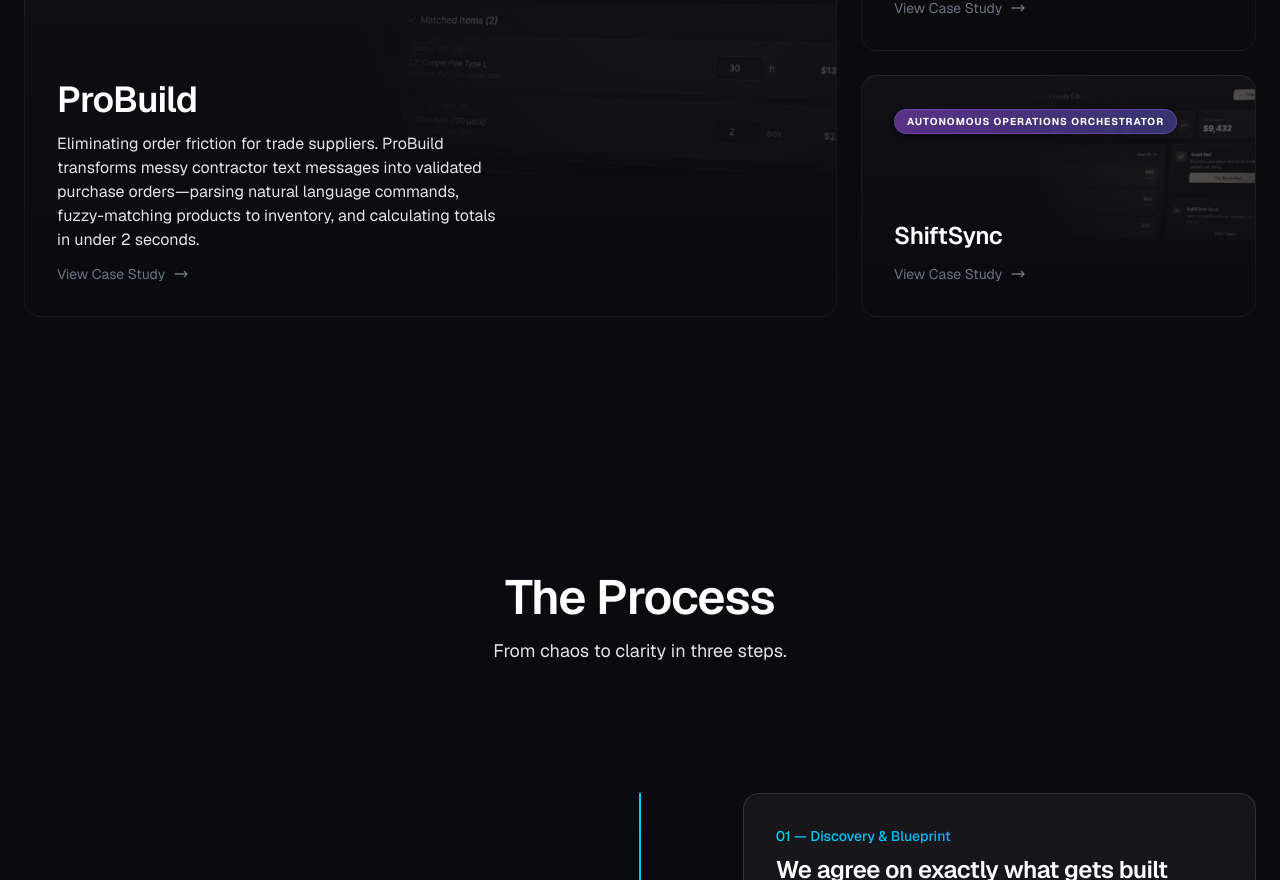
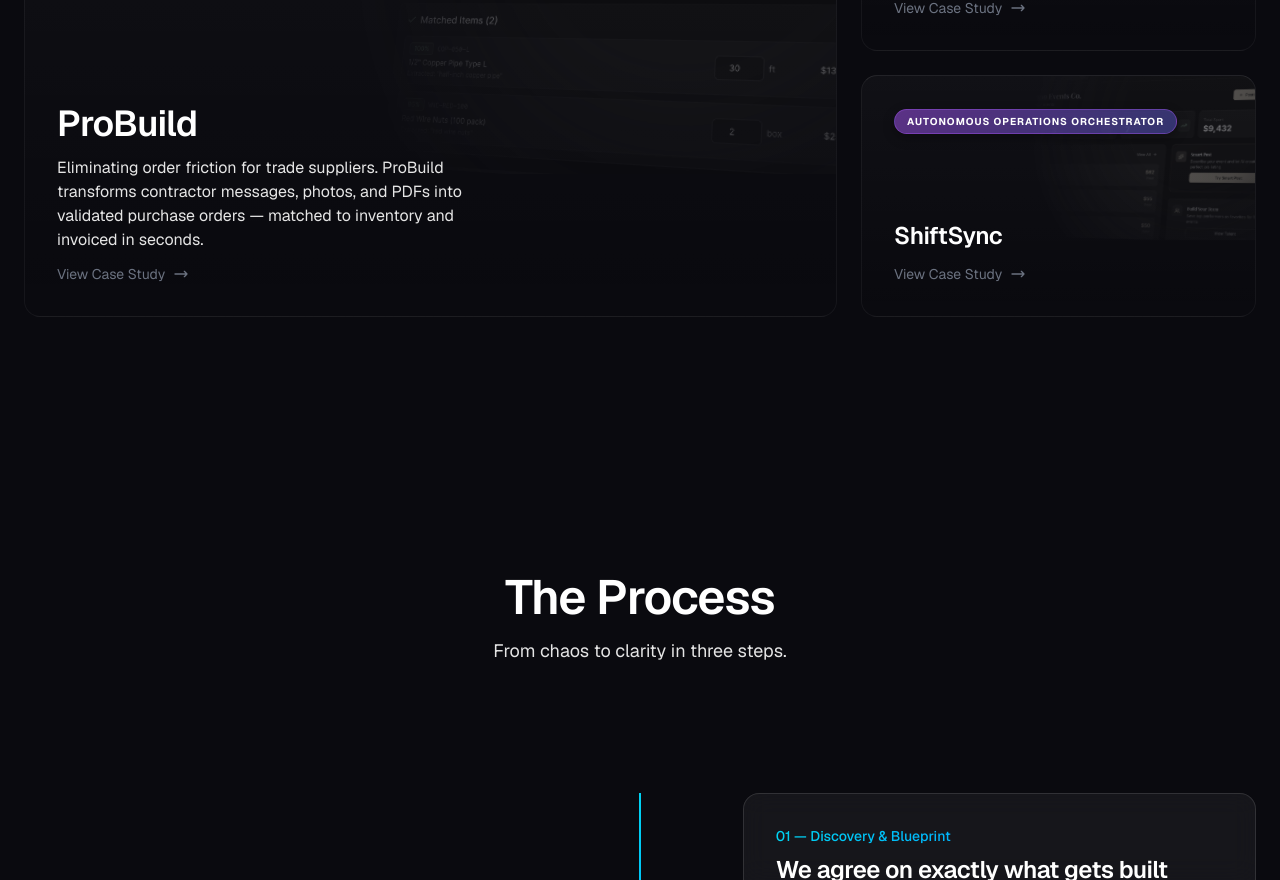
Before and after one commit to naum-milosheski/portfolio, a Next.js app: page / in a window 1280 px wide. Shown: the part 1480-2360 px from the top of the page. Built offline with nearby package versions, Linux system fonts and the light colour scheme.

Commit message:
feat: update ProBuild project description and features to reflect expanded multi-format input support and invoice generation capabilities

```diff
--- a/src/data/projects.ts
+++ b/src/data/projects.ts
@@ -89,16 +89,16 @@
         title: 'ProBuild',
         tagline: 'Intelligent Order Management System',
         tag: 'Intelligent Order Management System',
-        description: "Eliminating order friction for trade suppliers. ProBuild transforms messy contractor text messages into validated purchase orders—parsing natural language commands, fuzzy-matching products to inventory, and calculating totals in under 2 seconds.",
-        longDescription: "ProBuild Supply eliminates the operational friction of B2B trade supply by replacing manual order entry with an intelligent processing engine. Using Gemini for natural language parsing and a Levenshtein-based fuzzy matching algorithm for inventory lookup, the system transforms informal contractor messages into fully validated, priced orders—complete with confidence-scored matches and human-reviewable suggestions for ambiguous items. Built with dual-portal architecture—a staff dashboard for order management and a client portal for self-service ordering—it maintains accuracy across the entire order lifecycle, from raw text input to calculated line totals.",
+        description: "Eliminating order friction for trade suppliers. ProBuild transforms contractor messages, photos, and PDFs into validated purchase orders — matched to inventory and invoiced in seconds.",
+        longDescription: "ProBuild Supply eliminates the operational friction of B2B trade supply by replacing manual order entry with an intelligent processing engine. Staff can paste a contractor message, upload a PDF purchase order, or photograph a handwritten note — Gemini extracts the line items, maps them to live inventory with AI-scored confidence levels, and flags anything ambiguous for human review. Confirmed orders generate a branded invoice PDF in one click. Built with dual-portal architecture — a staff dashboard for order management and a client portal for self-service ordering — ProBuild covers the entire order lifecycle from raw input to invoiced delivery.",
         featured: true,
         order: 1,
         size: 'large',
         techStack: ['Next.js', 'Supabase', 'Gemini', 'TypeScript'],
         features: [
-            'Neural Order Parser: Transform messy contractor text into validated purchase orders via Gemini 2.0 intent recognition.',
-            'Fuzzy Matching Engine: Levenshtein-scored product lookup with configurable confidence thresholds and human-reviewable suggestions.',
-            'Confidence-Scored Review: Visual match quality indicators with one-click resolution for ambiguous product matches.'
+            'Neural Order Parser: Transform contractor text messages, uploaded PDFs, and handwritten photo notes into validated purchase orders via Gemini vision and language models.',
+            'Smart Inventory Matching: AI-scored product lookup against your live catalog with confidence indicators and human-reviewable suggestions for ambiguous items.',
+            'Instant Invoice Generation: One-click branded PDF invoice download from any confirmed order, ready to send to the contractor immediately.'
         ],
         demoLink: 'https://probuild.milosheski.com',
         image: '/projects/probuild.png',
```
